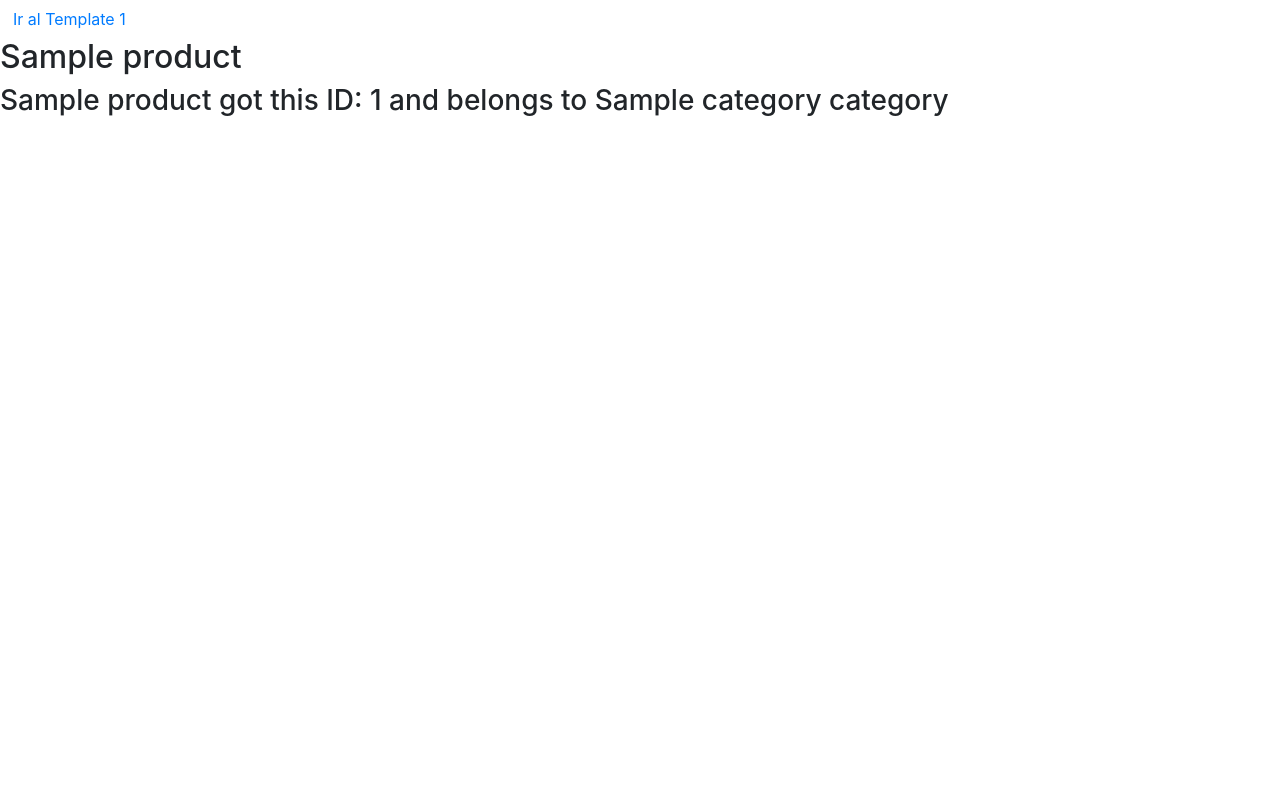
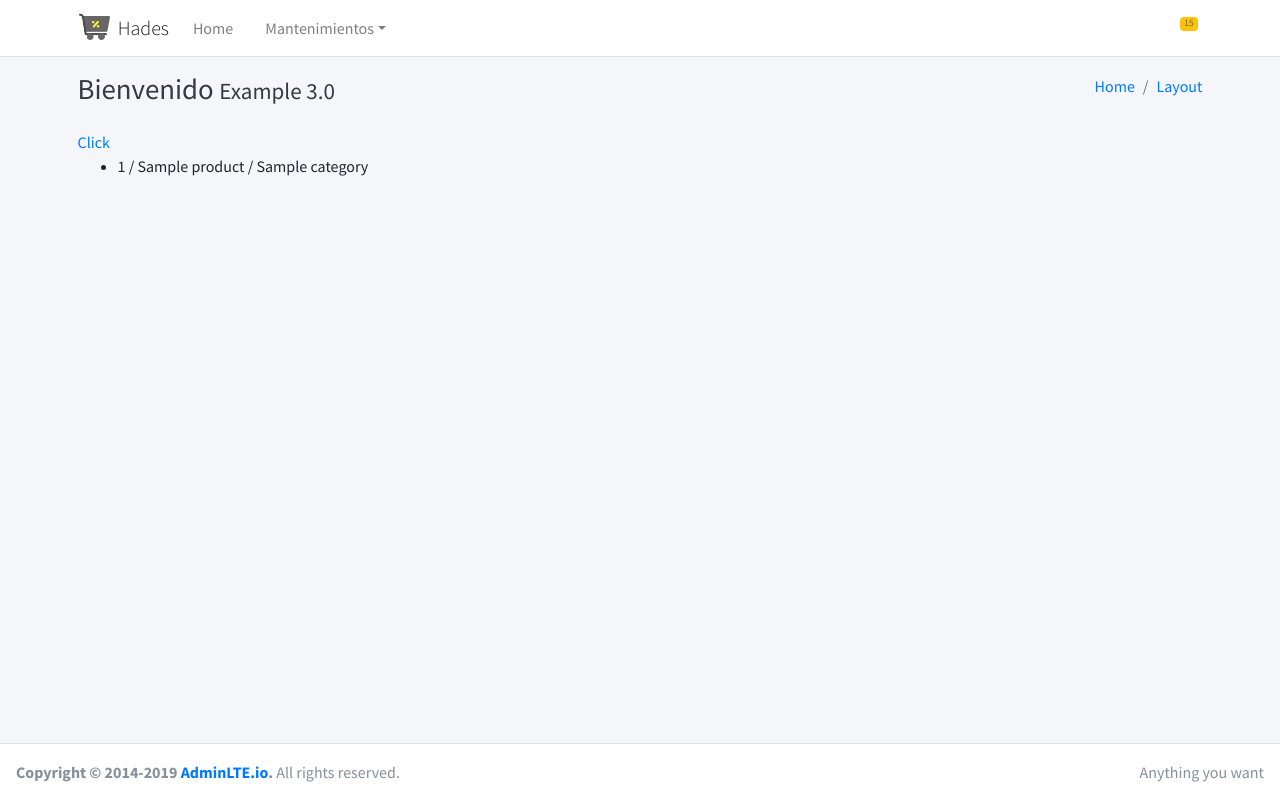
Before and after one commit to pybegginer/Hades, a Django app: template templates/second.html in a window 1280 px wide. Run offline with Django 3.2, Linux system fonts and the light colour scheme; tables that the repository leaves empty hold one stand-in row (values such as "Sample post"); the template is opened without the code that fills it: values that come from a table or form of the project are taken from there, most other values are stand-ins (such as "Sample title", 1, 10 or a date in 2020); parts of the project's set-up code (start-up, migrations or seed data) failed here and were passed over; some libraries are stand-ins or nearby versions.

Commit message:
Changes made in erp project

```diff
--- a/config/urls.py
+++ b/config/urls.py
@@ -20,5 +20,5 @@ from django.urls import path, include
 
 urlpatterns = [
     path('admin/', admin.site.urls),
-    path('prueba/', include('core.erp.urls')),
+    path('erp/', include('core.erp.urls')),
 ]
--- a/core/erp/urls.py
+++ b/core/erp/urls.py
@@ -1,10 +1,9 @@
 from django.contrib import admin
 from django.urls import path
 
-from core.erp.views import my_first_view, my_second_view
+from core.erp.views.category.views import CategoryListView
 #app
 app_name = 'erp'
 urlpatterns = [
-    path('uno/', my_first_view, name='Template1'),
-    path('dos/', my_second_view, name='Template2'),
+    path('category/list', CategoryListView.as_view(), name='category_list'),
 ]
--- a/templates/base.html
+++ /dev/null
@@ -1,22 +0,0 @@
-{% load static %}
-<!DOCTYPE html>
-<html lang="en">
-    <head>
-        <link rel="icon" href="{% static 'img/icon.svg' %}">
-        <meta charset="UTF-8">
-        <title>My bootstrap page</title>
-        <link rel="stylesheet" href="{% static 'lib/bootstrap/css/bootstrap.min.css' %}">
-        <script src="{% static 'lib/bootstrap/js/popper.min.js' %}"></script>
-        <script src="{% static 'lib/bootstrap/js/bootstrap.bundle.min.js' %}"></script>
-    </head>
-    <body>
-
-    {% block content %}
-
-    <button type="button" class="btn btn-success">
-            <a href="{% url 'erp:Template2' %}"> Template 2</a>
-    </button>
-    <img src="" alt="">
-    {% endblock %}
-    </body>
-</html>
--- /dev/null
+++ b/templates/body.html
@@ -0,0 +1,40 @@
+{% extends 'home.html' %}
+{% block body %}
+    <body class="hold-transition layout-top-nav">
+    <div class="wrapper">
+        <!-- Header -->
+        {% include 'header.html' %}
+        <!-- Content -->
+        <div class="content-wrapper">
+            <div class="content-header">
+                <div class="container">
+                    <div class="row mb-2">
+                        <div class="col-sm-6">
+                            <h1 class="m-0 text-dark"> Bienvenido <small>Example 3.0</small></h1>
+                        </div>
+                        <div class="col-sm-6">
+                            <ol class="breadcrumb float-sm-right">
+                                <li class="breadcrumb-item"><a href="#">Home</a></li>
+                                <li class="breadcrumb-item"><a href="#">Layout</a></li>
+                            </ol>
+                        </div>
+                    </div>
+                </div>
+            </div>
+            <div class="content">
+                <div class="container">
+                    {% block content %}
+
+                    {% endblock %}
+                </div>
+            </div>
+        </div>
+        <!-- Footer -->
+        {% include 'footer.html' %}
+    </div>
+
+    <!--Load Javascript-->
+    {% block javascript %}
+    {% endblock %}
+    </body>
+{% endblock %}
--- /dev/null
+++ b/templates/footer.html
@@ -0,0 +1,9 @@
+<!-- Main Footer -->
+<footer class="main-footer">
+    <!-- To the right -->
+    <div class="float-right d-none d-sm-inline">
+        Anything you want
+    </div>
+    <!-- Default to the left -->
+    <strong>Copyright &copy; 2014-2019 <a href="https://adminlte.io">AdminLTE.io</a>.</strong> All rights reserved.
+</footer>
--- /dev/null
+++ b/templates/header.html
@@ -0,0 +1,61 @@
+{% load static %}
+<!-- Navbar -->
+<nav class="main-header navbar navbar-expand-md navbar-light navbar-white">
+    <div class="container">
+        <a href="#" class="navbar-brand">
+            <img src="{% static 'img/logo.png' %}" alt="AdminLTE Logo"
+                 class="brand-image"
+                 style="opacity: .8">
+            <span class="brand-text font-weight-light">Hades</span>
+        </a>
+        <button class="navbar-toggler order-1" type="button" data-toggle="collapse" data-target="#navbarCollapse"
+                aria-controls="navbarCollapse" aria-expanded="false" aria-label="Toggle navigation">
+            <span class="navbar-toggler-icon"></span>
+        </button>
+        <div class="collapse navbar-collapse order-3" id="navbarCollapse">
+            <ul class="navbar-nav">
+                <li class="nav-item">
+                    <a href="#" class="nav-link"><i class="fas fa-home"></i> Home</a>
+                </li>
+                <li class="nav-item dropdown">
+                    <a id="dropdownSubMenu1" href="#" data-toggle="dropdown" aria-haspopup="true" aria-expanded="false"
+                       class="nav-link dropdown-toggle"><i class="fas fa-folder-open"></i> Mantenimientos</a>
+                    <ul aria-labelledby="dropdownSubMenu1" class="dropdown-menu border-0 shadow">
+                        <li><a href="#" class="dropdown-item"><i class="fas fa-truck-loading"></i> Categorías</a></li>
+                        <li><a href="#" class="dropdown-item"><i class="fas fa-boxes"></i> Productos</a></li>
+                        <li><a href="#" class="dropdown-item"><i class="fas fa-users"></i> Clientes</a></li>
+                        <li><a href="#" class="dropdown-item"><i class="fas fa-shopping-cart"></i> Ventas</a></li>
+                    </ul>
+                </li>
+            </ul>
+        </div>
+        <ul class="order-1 order-md-3 navbar-nav navbar-no-expand ml-auto">
+            <li class="nav-item dropdown">
+                <a class="nav-link" data-toggle="dropdown" href="#">
+                    <i class="far fa-bell"></i>
+                    <span class="badge badge-warning navbar-badge">15</span>
+                </a>
+                <div class="dropdown-menu dropdown-menu-lg dropdown-menu-right">
+                    <span class="dropdown-header">15 Notifications</span>
+                    <div class="dropdown-divider"></div>
+                    <a href="#" class="dropdown-item">
+                        <i class="fas fa-envelope mr-2"></i> 4 new messages
+                        <span class="float-right text-muted text-sm">3 mins</span>
+                    </a>
+                    <div class="dropdown-divider"></div>
+                    <a href="#" class="dropdown-item">
+                        <i class="fas fa-users mr-2"></i> 8 friend requests
+                        <span class="float-right text-muted text-sm">12 hours</span>
+                    </a>
+                    <div class="dropdown-divider"></div>
+                    <a href="#" class="dropdown-item">
+                        <i class="fas fa-file mr-2"></i> 3 new reports
+                        <span class="float-right text-muted text-sm">2 days</span>
+                    </a>
+                    <div class="dropdown-divider"></div>
+                    <a href="#" class="dropdown-item dropdown-footer">See All Notifications</a>
+                </div>
+            </li>
+        </ul>
+    </div>
+</nav>
--- /dev/null
+++ b/templates/home.html
@@ -0,0 +1,31 @@
+{% load static %}
+<!DOCTYPE html>
+<html lang="en">
+<head>
+    <meta charset="utf-8">
+    <meta name="viewport" content="width=device-width, initial-scale=1">
+    <meta http-equiv="x-ua-compatible" content="ie=edge">
+    <link rel="icon" href="{% static 'img/icon.svg' %}">
+    <title>Dash | {{ title }}</title>
+    <!-- Font Awesome Icons -->
+    <link rel="stylesheet" href="{% static 'lib/adminlte-3.0.5/plugins/fontawesome-free/css/all.min.css' %}">
+    <!-- Theme style -->
+    <link rel="stylesheet" href="{% static 'lib/adminlte-3.0.5/css/adminlte.min.css' %}">
+    <!-- Google Font: Source Sans Pro -->
+    <link href="https://fonts.googleapis.com/css?family=Source+Sans+Pro:300,400,400i,700" rel="stylesheet">
+    <!-- jQuery -->
+    <script src="{% static 'lib/adminlte-3.0.5/plugins/jquery/jquery.min.js' %}"></script>
+    <!-- Bootstrap 4 -->
+    <script src="{% static 'lib/adminlte-3.0.5/plugins/bootstrap/js/bootstrap.bundle.min.js' %}"></script>
+    <!-- AdminLTE App -->
+    <script src="{% static 'lib/adminlte-3.0.5/js/adminlte.min.js' %}"></script>
+    <!--import another things like css or js-->
+    {% block head %}
+    {% endblock %}
+
+</head>
+
+{% block body %}
+
+{% endblock %}
+</html>
--- /dev/null
+++ b/templates/index.html
@@ -0,0 +1,5 @@
+{% extends 'body.html' %}
+
+{% block content %}
+
+{% endblock %}
--- a/templates/second.html
+++ b/templates/second.html
@@ -1,12 +1,12 @@
-{% extends "base.html" %}
+{% extends 'index.html' %}
 
 {% block content %}
-<button class="btn" type="button">
-    <a href="{% url 'erp:Template1' %}"> Ir al Template 1</a>
-</button>
 
-{% for product in data %}
-        <h2> {{product.name}}</h2>
-        <h3> {{product.name}} got this ID: {{product.id}} and belongs to {{product.cate.name}} category</h3>
-    {% endfor %}
+    <a href="{% url 'erp:vista2' %}">Click</a>
+
+    <ul>
+        {% for product in products %}
+            <li>{{ product.id }} / {{ product.name }} / {{ product.cate.name }}</li>
+        {% endfor %}
+    </ul>
 {% endblock %}
```
Also changed, not shown: core/erp/templates/category/list.html (added, +27 -0 lines), core/erp/tests.py (+9 -12 lines), core/erp/views.py (deleted, +0 -23 lines), core/erp/views/category/views.py (added, +14 -0 lines), templates/list.html (added, +56 -0 lines), static/img/logo.png (added).
